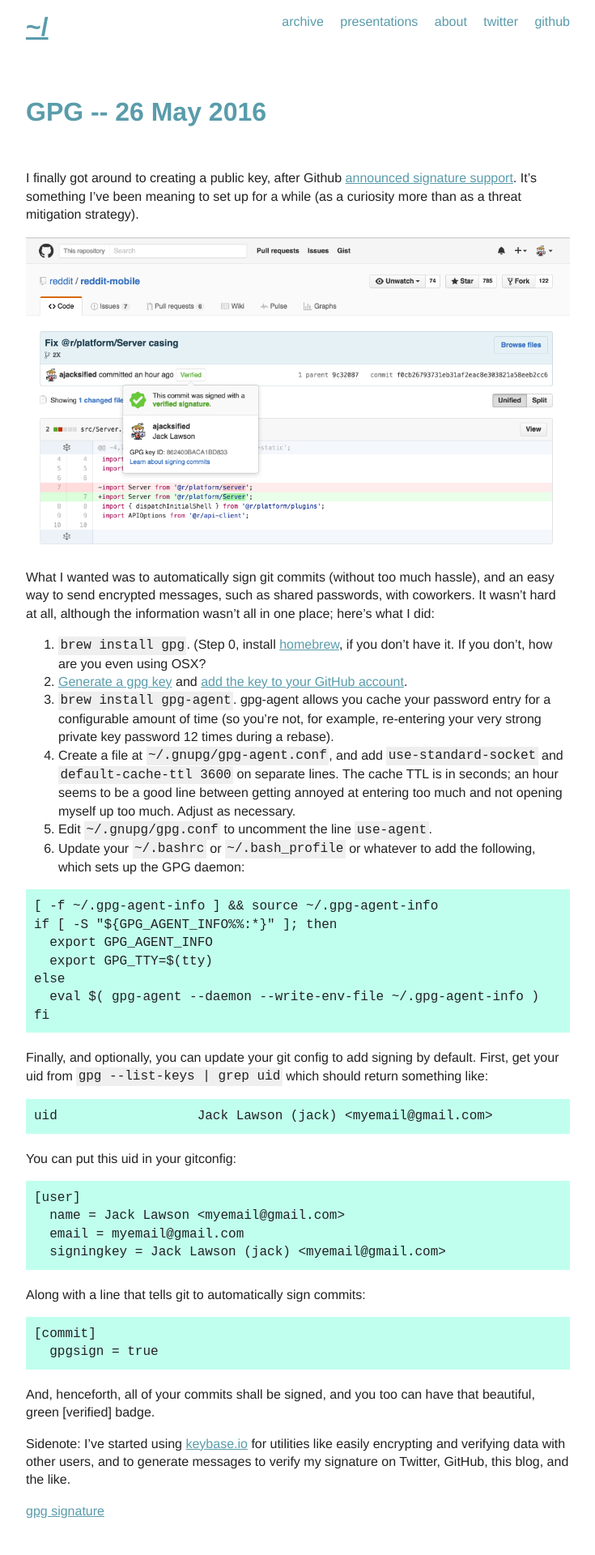
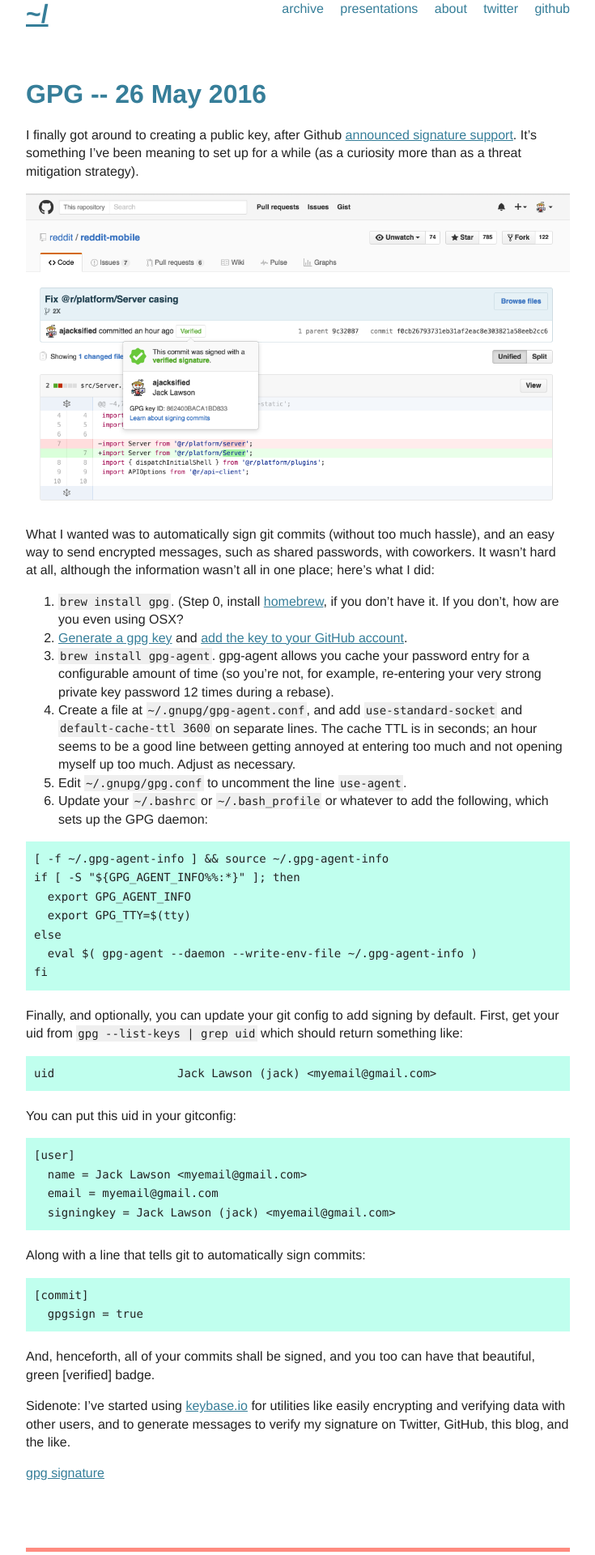
Before and after one commit to ajacksified/ajacksified.github.com, a Jekyll site: the page built from index.html, in a window 1280 px wide. Shown: the top 1920 px of the page at 81% size, without its empty margins (272-1007 px from the left). Built offline with Jekyll 4.4.1, drawn with Linux system fonts in a browser that asks for light colours; Markdown is read by kramdown in place of the engine named in the settings; some of the changed text lies outside the part shown.

Commit message:
Layout tweaks

```diff
--- a/_layouts/default.html
+++ b/_layouts/default.html
@@ -36,17 +36,25 @@
 
       <div id="main" role="main">
         {{ content }}
+
+        <div class="container">
+          <div class="row">
+            <a href="/archive.html">&lt;&lt; View Older Posts</a>
+          </div>
+        </div>
       </div>
 
       <footer class="site-footer" id="footer">
         <div class="row well">
-          &copy; 2014 Jack Lawson.
-          <a href="https://github.com/ajacksified/ajacksified.github.com">Blog source on GitHub</a>
+          &copy; 2016 Jack Lawson.
+          <a href="https://github.com/ajacksified/ajacksified.github.com">github</a>
+          <a href="https://twitter.com/ajacksified">twitter</a>
+          <a href="https://keybase.io/ajacksified">keybase (GPG)</a>
           <a href="/atom.xml" class="pull-right">RSS Feed (atom)</a>
         </div>
       </footer>
     </div>
 
-    <script src="/js/libs.min.js" async></script>
+    <script src="/js/libs.min.js" defer></script>
   </body>
 </html>
--- a/css/styles.css
+++ b/css/styles.css
@@ -57,11 +57,29 @@
 }
 
 a {
-  color: #599CAB;
+  color: #367E99;
+}
+
+a:active {
+  color: #85B9CC;
 }
 
 .article {
-  margin: 0 auto 5em auto;
+  margin: auto;
+  padding-bottom: 5em;
+  border-bottom: solid 5px #ff8b80;
+}
+
+.post {
+  margin-bottom: 5em;;
+}
+
+.post:last-child {
+  margin-bottom: 2.5em;
+}
+
+.article-title, .article-title h1 {
+  margin-top: 0;
 }
 
 .article img {
@@ -72,11 +90,6 @@
   text-decoration: none;
 }
 
-.article-header {
-  padding: 1em 0;
-  margin-bottom: 1em;
-}
-
 .article ol, .article ul {
   margin-left: 2.5em;
 }
@@ -85,13 +98,21 @@
   margin: 0 auto 1em auto;
 }
 
+.article p:last-of-type {
+  margin-bottom: 0;
+}
+
 code {
   background: #efefef;
   padding: .15em;
+  font-family: Menlo, Monaco, Consolas, "Courier New", monospace;
+  font-size: 14px;
 }
 
 pre {
   line-height: 1.4em;
+  white-space: pre;
+  overflow: auto;
 }
 
 pre code {
@@ -109,7 +130,7 @@
 
 .row {
   max-width: 42em;
-  padding: 1em;
+  padding: 0 1em;
   margin: auto;
 }
 
@@ -127,7 +148,13 @@
 }
 
 .site-footer {
+  padding-bottom: 1em;;
   margin-top: 2em;
+  color: #ff8b80;
+}
+
+.site-footer a, .site-footer a:active {
+  color: #ff8b80;
 }
 
 .pull-right {
@@ -135,11 +162,16 @@
 }
 
 .nav-bar {
-  overflow: auto;
+  margin-bottom: 4em;
 }
 
-.nav-bar .row {
-  overflow: auto;
+.nav-bar .row:before, .nav-bar .row:after {
+  content: " "; /* 1 */
+  display: table; /* 2 */
+}
+
+.nav-bar :after {
+  clear: both;
 }
 
 .nav-bar-heading {
@@ -190,7 +222,7 @@
   line-height: 1.25em;
 }
 
-@media handheld, only screen and (max-width: 767px) {
+@media handheld, only screen and (max-width: 500px) {
   .nav-bar nav {
     float: none;
   }
@@ -210,5 +242,6 @@
 
   .nav-bar li {
     display: list-item;
+    list-style: none;
   }
 }
--- a/index.html
+++ b/index.html
@@ -11,10 +11,4 @@
   {% for post in site.posts limit:5 %}
     {% include post.html post=post content=post.content %}
   {% endfor %}
-
-  <div class="container">
-    <div class="row">
-      <a href="/archive.html">&lt;&lt; View Older Posts</a>
-    </div>
-  </div>
 </section>
```
